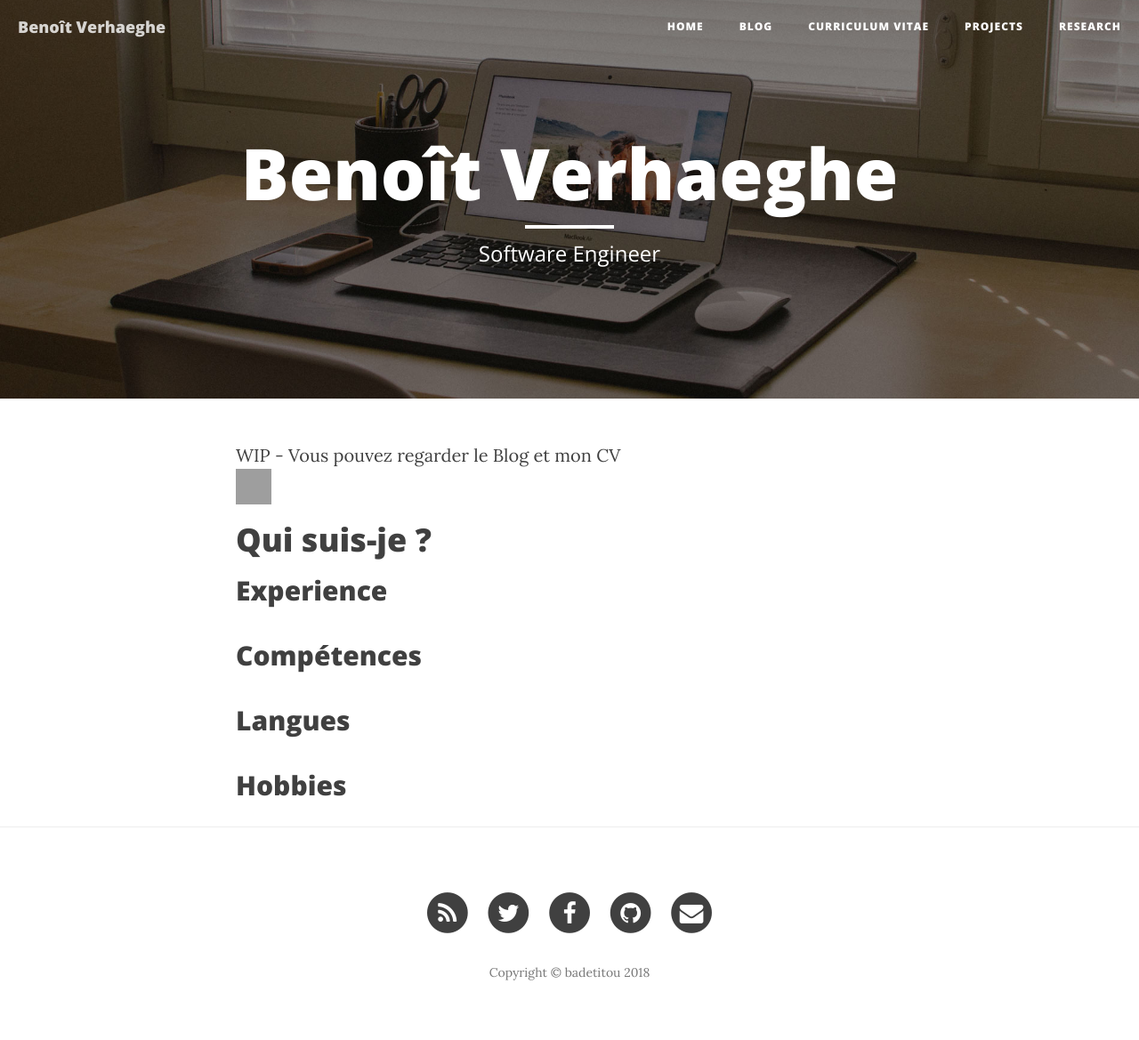
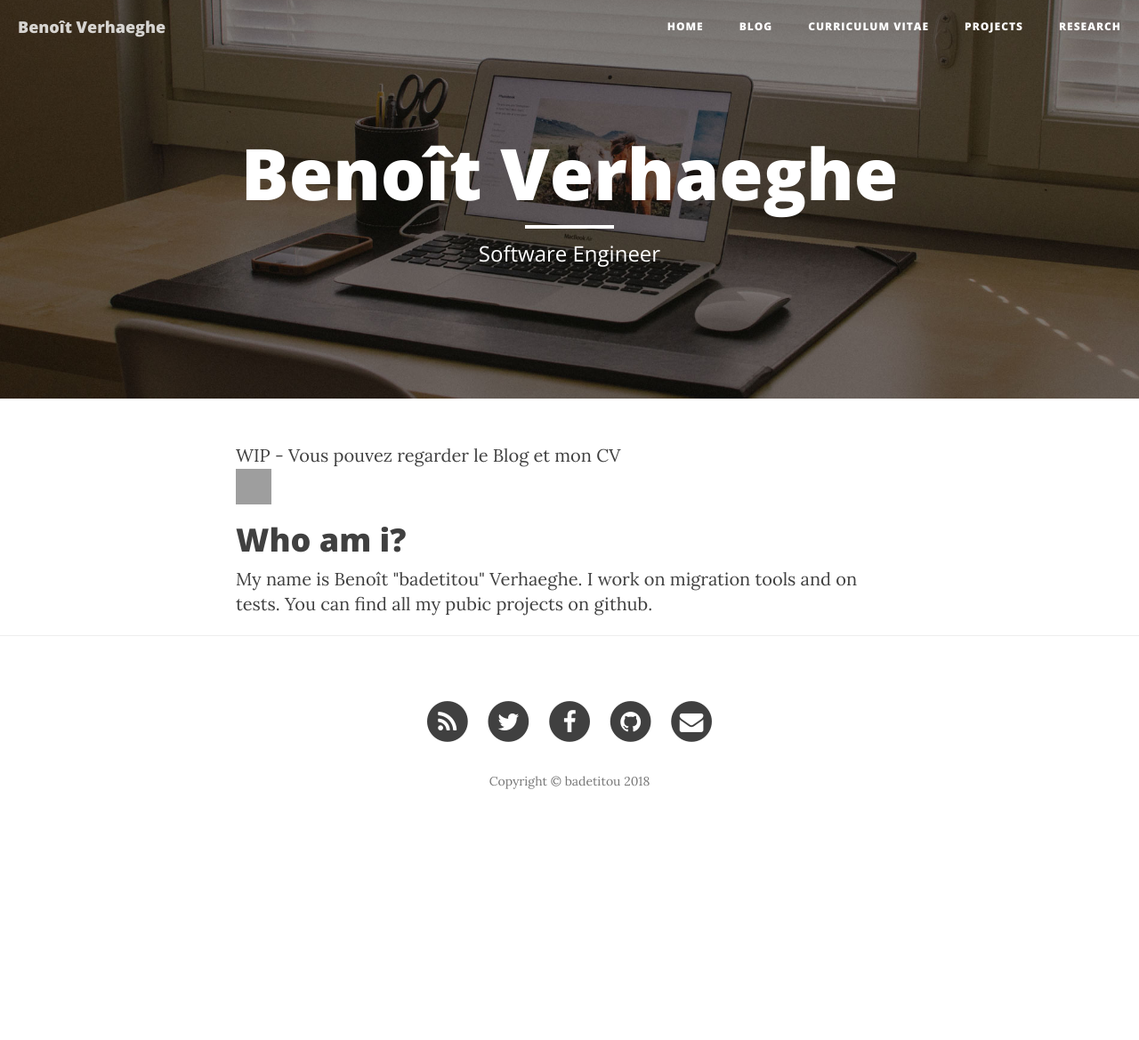
Before and after one commit to badetitou/badetitou.github.io, a Jekyll site: the page built from index.html, in a window 1280 px wide. Shown: the whole page at 89% size. Built offline with Jekyll 4.4.1, drawn with Linux system fonts in a browser that asks for light colours; nearby versions of some CDN libraries; the list of posts is cut into pages by our own code; after the commit the page ends 954 px from its top, so only the background shows below that; grey boxes are pictures that could not be loaded.

Commit message:
Up home page

```diff
--- a/css/card.css
+++ /dev/null
@@ -1,48 +0,0 @@
-.mdl-card + .mdl-card {
-  margin-top: 40px;
-}
-
-.mdl-card--horizontal {
-  flex-direction: column;
-  height: 1vh; /* 1 */
-  padding-left: 150px;
-  width: 100%;
-
-  .mdl-card__media {
-    left: 0;
-    position: absolute;
-    width: 150px;
-  }
-
-  .mdl-card__supporting-text {
-    flex: 1 1 auto;
-    width: auto;
-  }
-}
-
-.mdl-card--horizontal-2 {
-  flex-direction: row;
-  flex-wrap: wrap;
-  min-height: 0px;
-
-  .mdl-card__title {
-    align-items: flex-start;
-    flex-direction: column;
-    flex: 1 auto;
-    float: left;
-  }
-  .mdl-card__title-text {
-    align-self: flex-start;
-  }
-  .mdl-card__media {
-    flex: 0 auto;
-    float: right;
-    height: 112px;
-    margin: 16px 16px 0 0;
-    width: 112px;
-  }
-  .mdl-card__actions {
-    clear: both;
-    flex: 1 auto;
-  }
-}
--- a/index.html
+++ b/index.html
@@ -8,20 +8,8 @@ WIP - Vous pouvez regarder le Blog et mon CV
 {% avatar badetitou %}
 
 
-<h1>Qui suis-je ?</h1>
+<h1>Who am i?</h1>
 
-<div class="mdl-card">
-  <h2>Experience</h2>
-</div>
-
-<div class="mdl-card">
-  <h2>Compétences</h2>
-</div>
-
-<div class="mdl-card">
-  <h2>Langues</h2>
-</div>
-
-<div class="mdl-card">
-  <h2>Hobbies</h2>
-</div>
+My name is Benoît "badetitou" Verhaeghe.
+I work on migration tools and on tests.
+You can find all my pubic projects on github.
```
